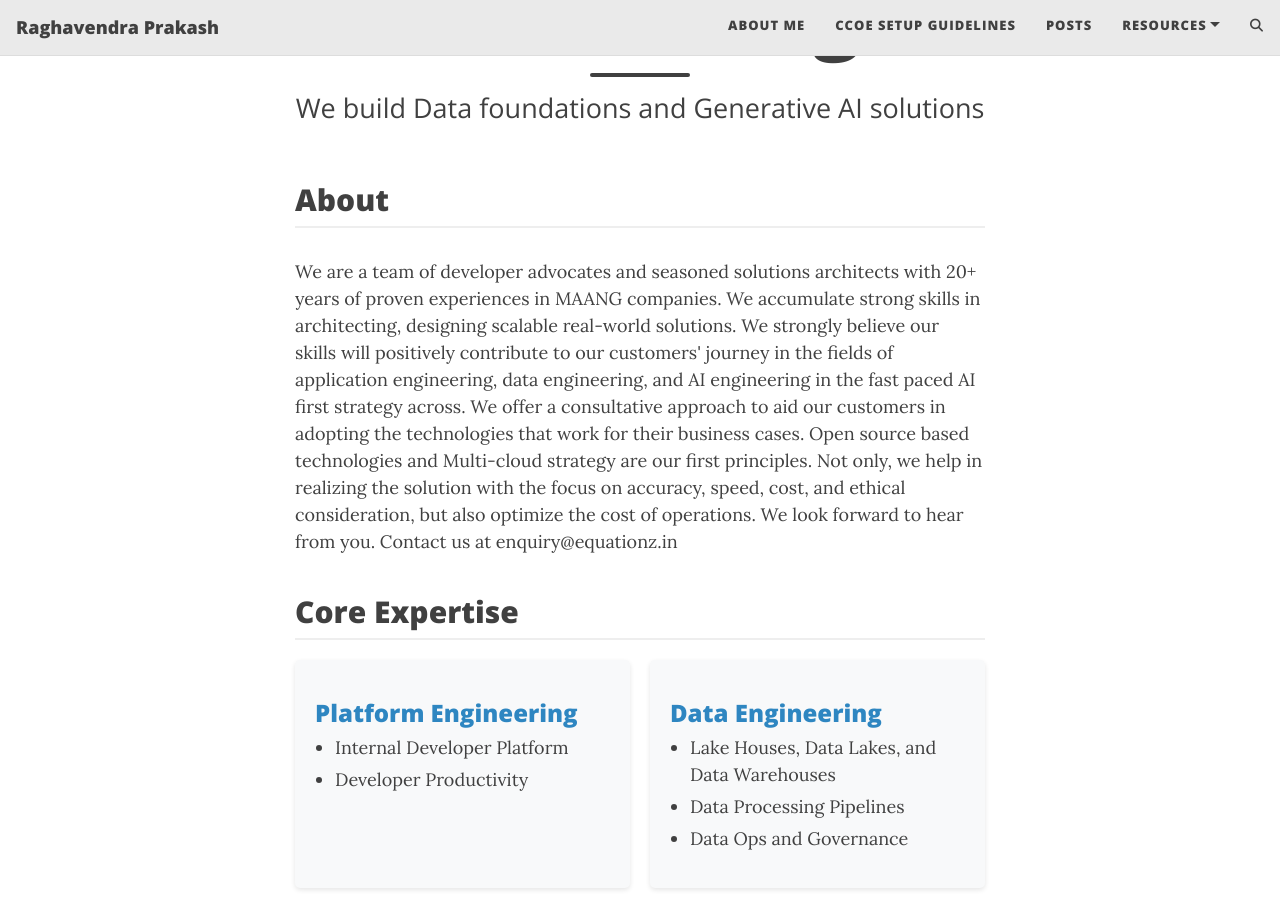
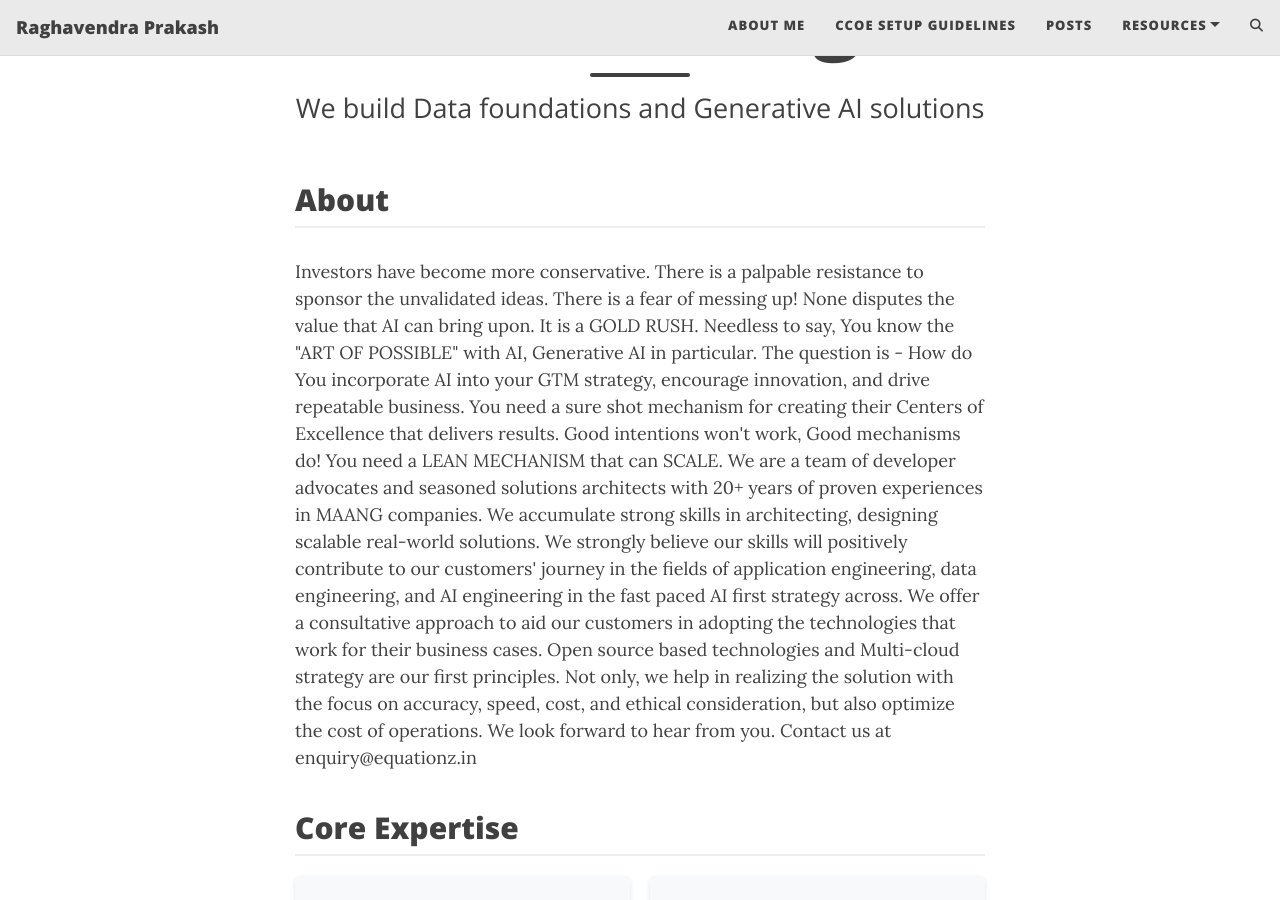
Before and after one commit to raghavendraprakash/equationz.github.io, a Jekyll site: the page built from index.html, in a window 1280 px wide and 900 px high, scrolled down 249 px. Built offline with Jekyll 4.4.1, drawn with Linux system fonts in a browser that asks for light colours; the list of posts is cut into pages by our own code; comment, search, counter and statistics services are not loaded.

Commit message:
Update index.html

```diff
--- a/index.html
+++ b/index.html
@@ -8,6 +8,15 @@ subtitle: We build Data foundations and Generative AI solutions
   <section class="intro">
     <h2>About</h2>
     <p>
+      Investors have become more conservative. There is a palpable resistance to sponsor the unvalidated ideas.
+      There is a fear of messing up! None disputes the value that AI can bring upon. It is a GOLD RUSH.
+      Needless to say, You know the "ART OF POSSIBLE" with AI, Generative AI in particular.
+      The question is - How do You incorporate AI into your GTM strategy, encourage innovation, and drive repeatable business.
+      You need a sure shot mechanism for creating their Centers of Excellence that delivers results.
+
+      Good intentions won't work, Good mechanisms do!
+      You need a LEAN MECHANISM that can SCALE.
+
       We are a team of developer advocates and seasoned solutions architects with 20+ years of proven experiences in MAANG companies. We accumulate strong skills in architecting,
       designing scalable real-world solutions. We strongly believe our skills will positively contribute to our customers' journey in the fields of application engineering,
       data engineering, and AI engineering in the fast paced AI first strategy across.
```
